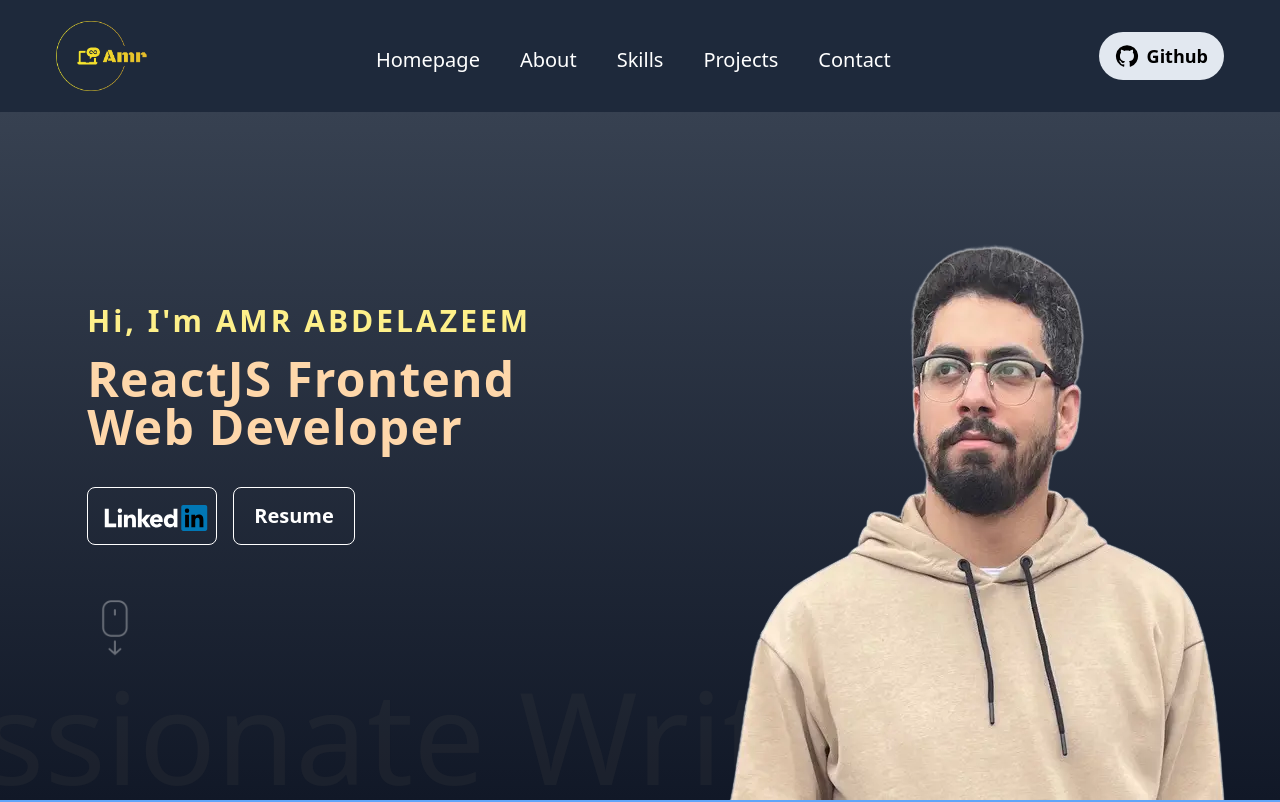
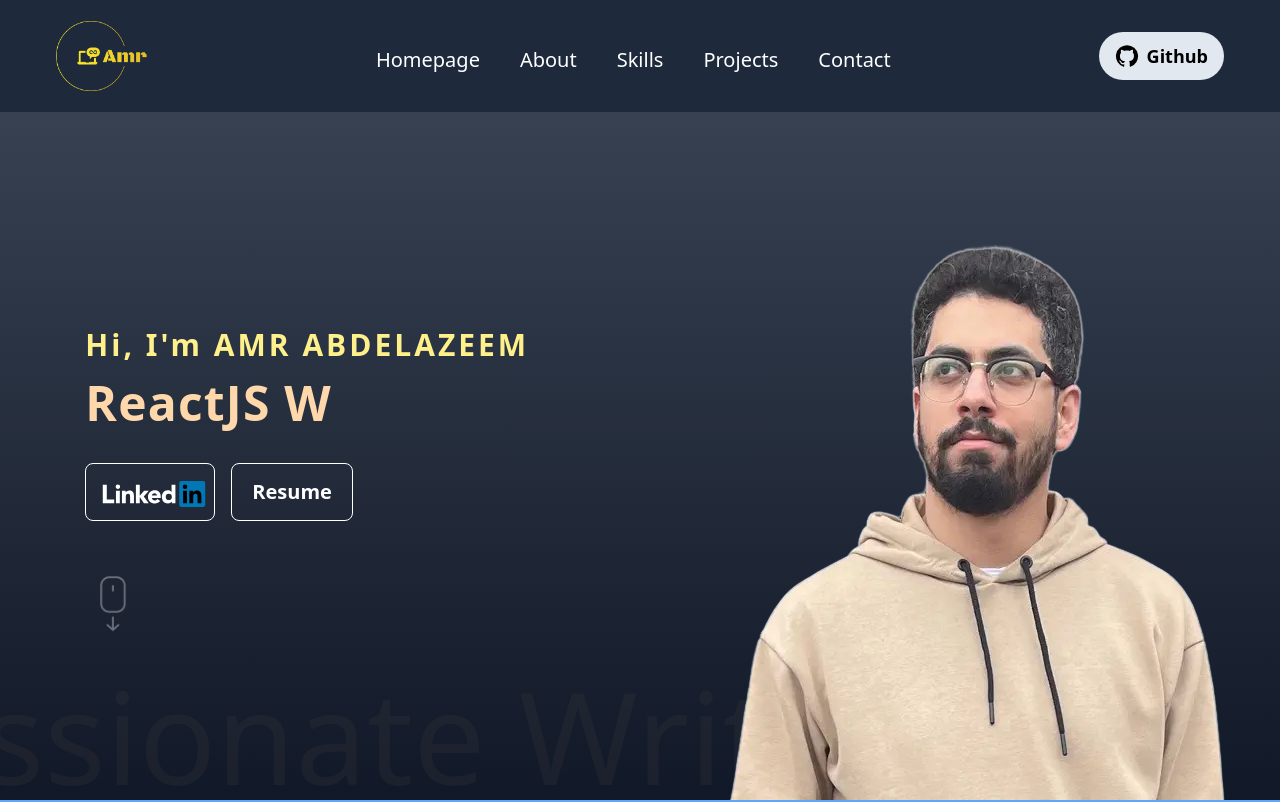
Before and after one commit to amrmabdelazeem/personal-portfolio, a React (Vite) app: page / in a window 1280 px wide. Shown: the top 802 px of the page. Built offline with nearby package versions, Linux system fonts and the light colour scheme.

Commit message:
Add title changer component and adjust it's style

```diff
--- a/src/Components/Hero.jsx
+++ b/src/Components/Hero.jsx
@@ -1,5 +1,6 @@
 import { motion } from "framer-motion";
 import { useState } from "react";
+import TitleChanger from "./TitleChanger";
 
 const textVariants = {
   initial: {
@@ -52,7 +53,7 @@ export default function Hero() {
     <div className="hero relative h-[calc(100dvh-5.6rem)]  w-screen overflow-hidden bg-gradient-to-t from-gray-900 to-gray-700 px-5 md:h-[calc(100dvh-7rem)] md:px-12">
       <div className="wrapper flex h-full w-full max-w-4xl justify-center pt-5 sm:pt-10 xl:items-center">
         <motion.div
-          className="textContainer flex flex-col gap-4"
+          className="textContainer flex flex-col gap-4 w-11/12"
           variants={textVariants}
           initial="initial"
           animate="animate"
@@ -65,9 +66,9 @@ export default function Hero() {
           </motion.span>
           <motion.h1
             variants={textVariants}
-            className="mb-5 w-2/3 text-2xl font-bold leading-snug tracking-wide text-orange-200 sm:w-2/4 md:w-2/3 md:text-5xl"
+            className="mb-5 w-full h-12 whitespace-nowrap text-2xl font-bold leading-snug tracking-wide text-orange-200 sm:w-2/4 md:w-2/3 md:text-5xl"
           >
-            ReactJS Frontend Web Developer
+            <TitleChanger/>
           </motion.h1>
           <motion.div
             variants={textVariants}
```
